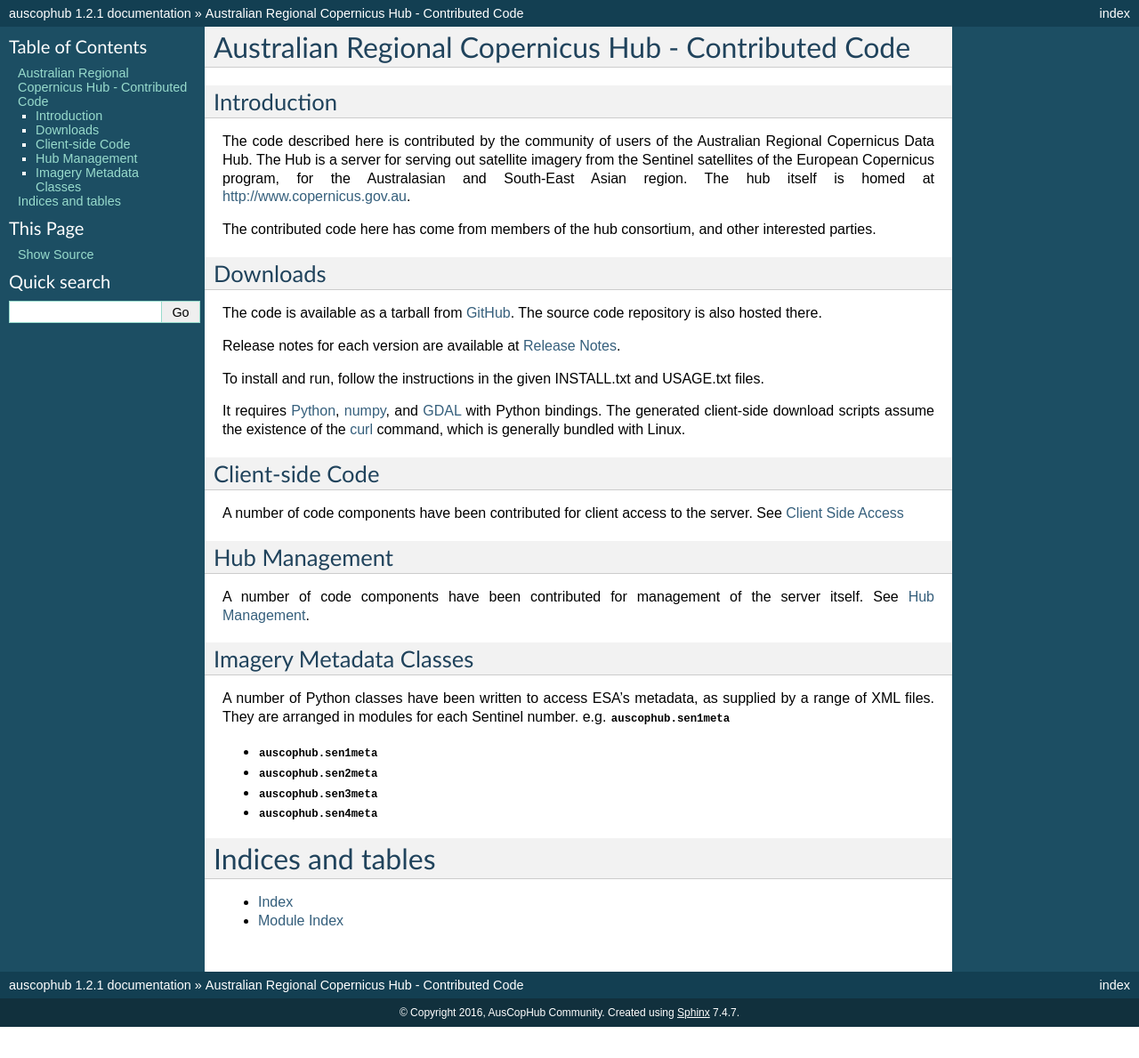
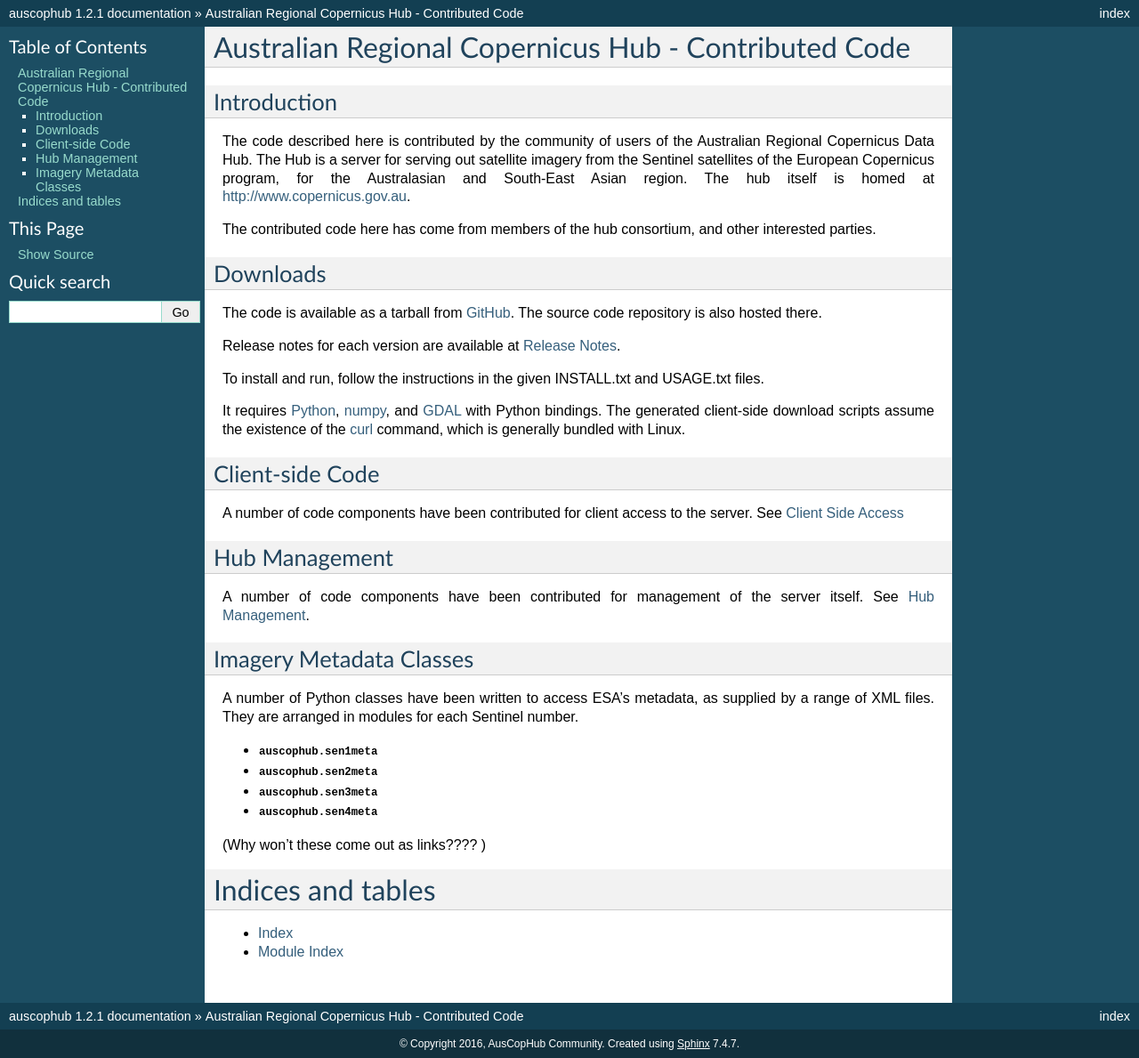
Before and after one commit to CopernicusAustralasia/auscophub, a Sphinx documentation site: the page built from doc/source/index.rst, in a window 1280 px wide. Shown: the whole page at 89% size. Built offline with Sphinx 7.4.7, drawn with Linux system fonts in a browser that asks for light colours; before the commit the page ends 1154 px from its top, so only the background shows below that.

Commit message:
Trial and error with RTD

```diff
--- a/doc/source/index.rst
+++ b/doc/source/index.rst
@@ -43,12 +43,14 @@ Imagery Metadata Classes
 ------------------------
 
 A number of Python classes have been written to access ESA's metadata, as supplied by
-a range of XML files. They are arranged in modules for each Sentinel number. e.g. :mod:`auscophub.sen1meta`
+a range of XML files. They are arranged in modules for each Sentinel number.
 
 * :mod:`auscophub.sen1meta`
 * :mod:`auscophub.sen2meta`
 * :mod:`auscophub.sen3meta`
 * :mod:`auscophub.sen4meta`
+
+(Why won't these come out as links???? )
 
 
 Indices and tables
```
